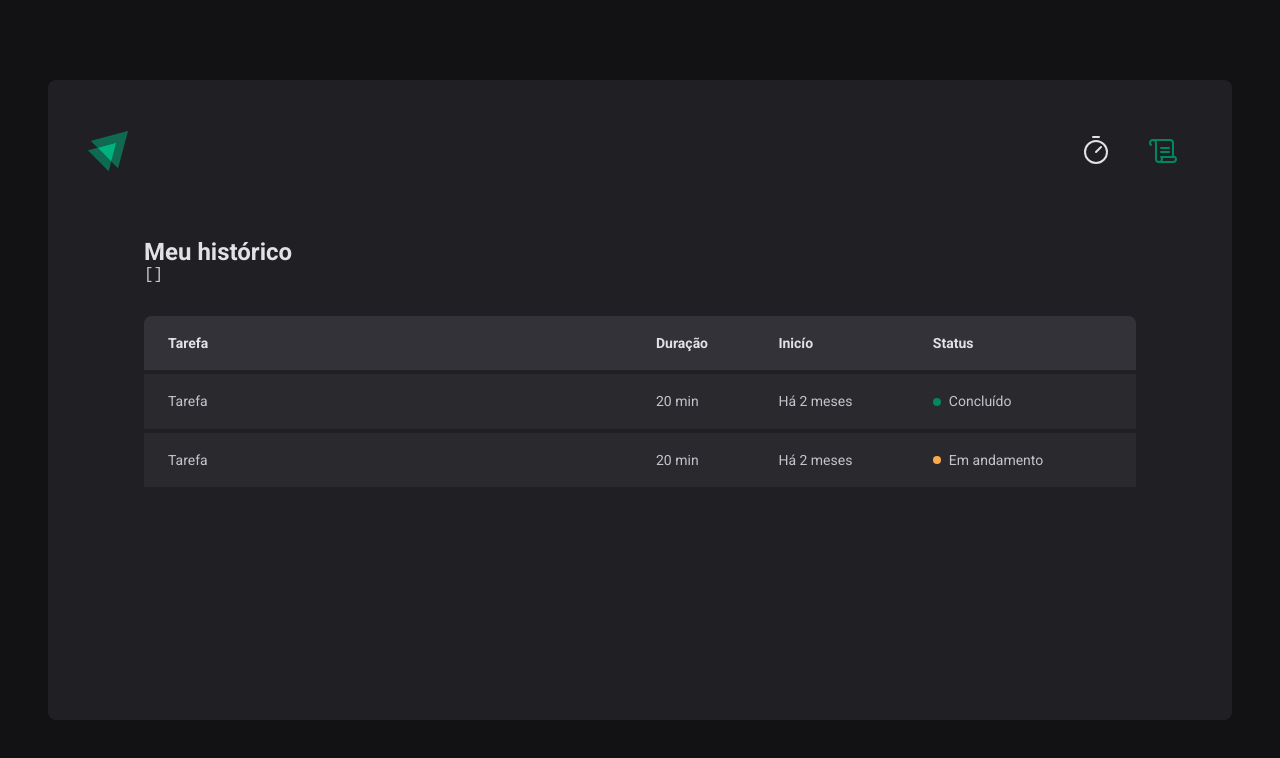
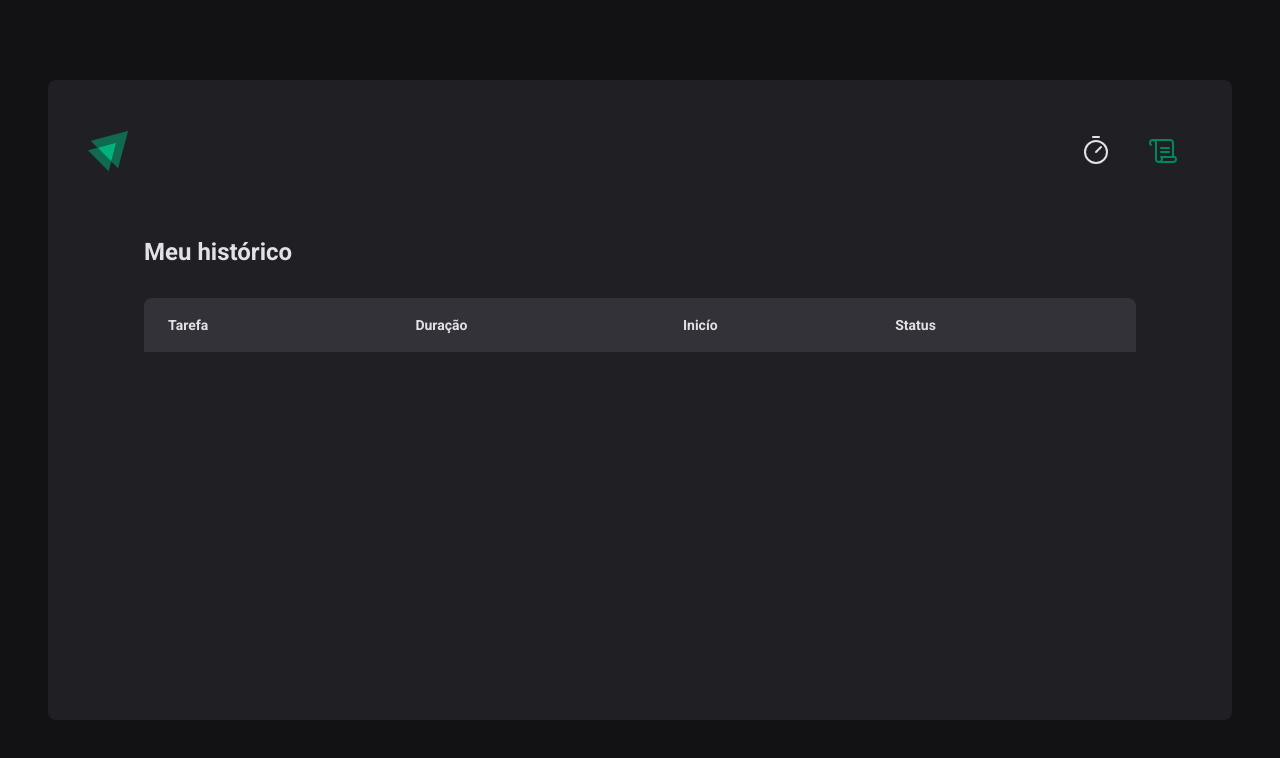
Before and after one commit to ivanrogeriio/ignite-timer, a React (Vite) app: page /history in a window 1280 px wide. Shown: the top 758 px of the page. Built offline with nearby package versions, Linux system fonts and the light colour scheme.

Commit message:
Aula 34 - Listagem do histórico e correção nos componentes

```diff
--- a/src/contexts/CyclesContext.tsx
+++ b/src/contexts/CyclesContext.tsx
@@ -18,7 +18,7 @@ interface CycleContextData {
   cycles: Cycle[]
   activeCycle: Cycle | undefined
   activatedCycleId: string | null
-  ammountSecondPast: number
+  amountSecondPast: number
   markCurrentCycleAsFinished: () => void
   sendSetAmmountSecondPastToHook: (seconds: number) => void
   createNewCycle: (data: CreateCycleData) => void
@@ -36,7 +36,7 @@ export const CyclesContextProvider = ({
 }: CyclesContextProviderProps) => {
   const [cycles, setCycles] = useState<Cycle[]>([])
   const [activatedCycleId, setActivatedCycleId] = useState<string | null>(null)
-  const [ammountSecondPast, setAmmountSecondPast] = useState(0)
+  const [amountSecondPast, setAmmountSecondPast] = useState(0)
 
   const activeCycle = cycles.find((cycle) => cycle.id === activatedCycleId)
 
@@ -95,7 +95,7 @@ export const CyclesContextProvider = ({
         cycles,
         activeCycle,
         activatedCycleId,
-        ammountSecondPast,
+        amountSecondPast,
         markCurrentCycleAsFinished,
         sendSetAmmountSecondPastToHook,
         createNewCycle,
--- a/src/pages/History/index.tsx
+++ b/src/pages/History/index.tsx
@@ -8,8 +8,6 @@ export const History = () => {
   return (
     <HistoryContainer>
       <h1>Meu histórico</h1>
-
-      <pre>{JSON.stringify(cycles, null, 2)}</pre>
 
       <HistoryList>
         <table>
@@ -22,22 +20,28 @@ export const History = () => {
             </tr>
           </thead>
           <tbody>
-            <tr>
-              <td>Tarefa</td>
-              <td>20 min</td>
-              <td>Há 2 meses</td>
-              <td>
-                <Status statusColor="green">Concluído</Status>
-              </td>
-            </tr>
-            <tr>
-              <td>Tarefa</td>
-              <td>20 min</td>
-              <td>Há 2 meses</td>
-              <td>
-                <Status statusColor="yellow">Em andamento</Status>
-              </td>
-            </tr>
+            {cycles.map((cycle) => {
+              return (
+                <tr key={cycle.id}>
+                  <td>{cycle.task}</td>
+                  <td>{cycle.minutesAmount} minutos</td>
+                  <td>{cycle.startDate.toISOString()}</td>
+                  <td>
+                    {cycle.finishedDate && (
+                      <Status statusColor="green">Concluído</Status>
+                    )}
+
+                    {cycle.interruptedDate && (
+                      <Status statusColor="red">Interrompido</Status>
+                    )}
+
+                    {!cycle.finishedDate && !cycle.interruptedDate && (
+                      <Status statusColor="yellow">Em andamento</Status>
+                    )}
+                  </td>
+                </tr>
+              )
+            })}
           </tbody>
         </table>
       </HistoryList>
--- a/src/pages/Home/components/Countdown/index.tsx
+++ b/src/pages/Home/components/Countdown/index.tsx
@@ -1,13 +1,13 @@
+import { differenceInSeconds } from 'date-fns'
 import { useContext, useEffect } from 'react'
+import { CyclesContext } from '../../../../contexts/CyclesContext'
 import { CountdownContainer, Separator } from './styles'
-import { differenceInSeconds } from 'date-fns'
-import { CyclesContext } from '../../../../contexts/CyclesContext'
 
-export const CountDown = () => {
+export function Countdown() {
   const {
     activeCycle,
     activatedCycleId,
-    ammountSecondPast,
+    amountSecondPast,
     markCurrentCycleAsFinished,
     sendSetAmmountSecondPastToHook,
   } = useContext(CyclesContext)
@@ -18,7 +18,7 @@ export const CountDown = () => {
     let interval: number
 
     if (activeCycle) {
-      setInterval(() => {
+      interval = setInterval(() => {
         const secondsDifference = differenceInSeconds(
           new Date(),
           activeCycle.startDate,
@@ -26,7 +26,6 @@ export const CountDown = () => {
 
         if (secondsDifference >= totalSeconds) {
           markCurrentCycleAsFinished()
-
           sendSetAmmountSecondPastToHook(totalSeconds)
           clearInterval(interval)
         } else {
@@ -40,13 +39,13 @@ export const CountDown = () => {
     }
   }, [
     activeCycle,
+    activatedCycleId,
     totalSeconds,
-    activatedCycleId,
     markCurrentCycleAsFinished,
     sendSetAmmountSecondPastToHook,
   ])
 
-  const currentSeconds = activeCycle ? totalSeconds - ammountSecondPast : 0
+  const currentSeconds = activeCycle ? totalSeconds - amountSecondPast : 0
 
   const minutesAmount = Math.floor(currentSeconds / 60)
   const secondsAmount = currentSeconds % 60
--- a/src/pages/Home/components/NewCycleForm/index.tsx
+++ b/src/pages/Home/components/NewCycleForm/index.tsx
@@ -1,28 +1,27 @@
-import { FormContainer, TaskInput, MinutesAmountInput } from './styles'
-
+import { FormContainer, MinutesAmountInput, TaskInput } from './styles'
 import { useContext } from 'react'
 import { useFormContext } from 'react-hook-form'
 import { CyclesContext } from '../../../../contexts/CyclesContext'
 
-export const NewCycleForm = () => {
+export function NewCycleForm() {
   const { activeCycle } = useContext(CyclesContext)
-
   const { register } = useFormContext()
 
   return (
     <FormContainer>
       <label htmlFor="task">Vou trabalhar em</label>
       <TaskInput
-        list="taks-suggestions"
-        placeholder="Dê um nome para o seu projeto"
+        list="task-suggestions"
+        placeholder="De um nome para o seu projeto"
+        {...register('task')}
         disabled={!!activeCycle}
-        {...register('task')}
       />
 
-      <datalist id="taks-suggestions">
-        <option value="Projeto 1"></option>
-        <option value="Projeto 2"></option>
-        <option value="Banana"></option>
+      <datalist id="task-suggestions">
+        <option value="Projeto 1" />
+        <option value="Projeto 2" />
+        <option value="Projeto 3" />
+        <option value="Banana" />
       </datalist>
 
       <label htmlFor="minutesAmount">durante</label>
@@ -32,10 +31,8 @@ export const NewCycleForm = () => {
         step={5}
         min={5}
         max={60}
+        {...register('minutesAmount', { valueAsNumber: true })}
         disabled={!!activeCycle}
-        {...register('minutesAmount', {
-          valueAsNumber: true,
-        })}
       />
 
       <span>minutos.</span>
--- a/src/pages/Home/index.tsx
+++ b/src/pages/Home/index.tsx
@@ -11,7 +11,7 @@ import { HandPalm, Play } from '@phosphor-icons/react'
 import { FormProvider, useForm } from 'react-hook-form'
 
 import { NewCycleForm } from './components/NewCycleForm'
-import { CountDown } from './components/Countdown'
+import { Countdown } from './components/Countdown'
 
 import { zodResolver } from '@hookform/resolvers/zod'
 
@@ -57,7 +57,7 @@ export const Home = () => {
           <NewCycleForm />
         </FormProvider>
 
-        <CountDown />
+        <Countdown />
 
         {activeCycle ? (
           <StopCountdownButton onClick={interruptCurrentCycle} type="button">
```
